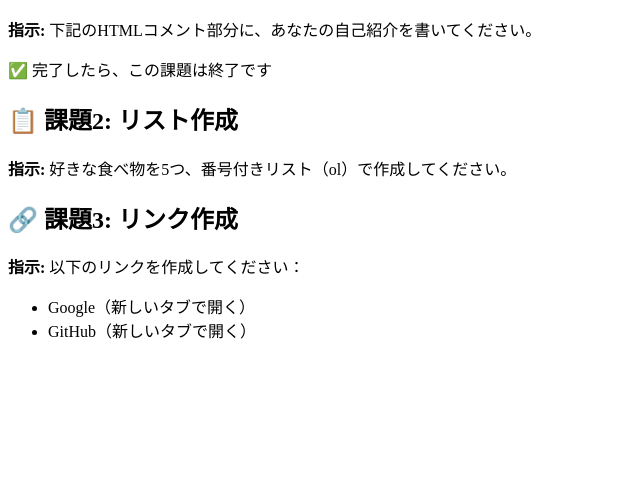
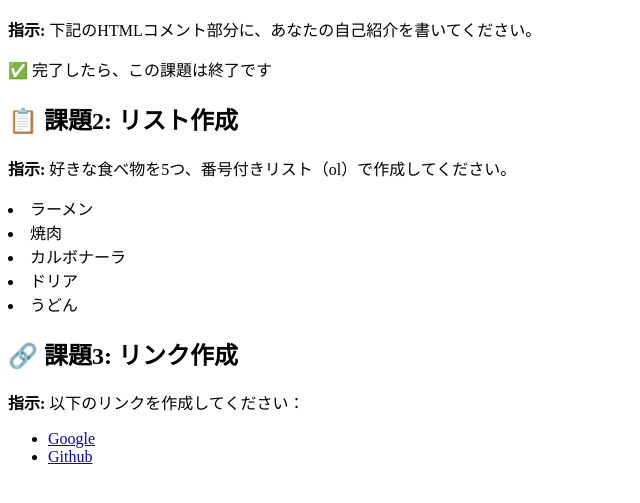
Before and after one commit to omu-aaa24026/https-omu-aaa24026.github.io, a plain HTML site: page index.html in a window 1280 px wide. Shown: the part 127-630 px from the top of the page, without its empty margins (0-640 px from the left). Drawn offline with Linux system fonts and the light colour scheme.

Commit message:
Update index.html

```diff
--- a/index.html
+++ b/index.html
@@ -13,9 +13,9 @@
         <!-- ここに自己紹介のHTMLを書いてください
         例:
         <h3>自己紹介</h3>
-        <p>名前: 山田太郎</p>
+        <p>名前: 井出颯太</p>
         <p>職業: 大学生</p>
-        <p>趣味: プログラミング、読書</p>
+        <p>趣味: 野球観戦、ボーリング</p>
         -->
         <p>✅ 完了したら、この課題は終了です</p>
     </div>
@@ -23,13 +23,20 @@
         <h2>📋 課題2: リスト作成</h2>
         <p><strong>指示:</strong> 好きな食べ物を5つ、番号付きリスト（ol）で作成してください。</p>
         <!-- ここに好きな食べ物のリストを作成してください -->
+        <o1>
+            <li>ラーメン</li>
+            <li>焼肉</li>
+            <li>カルボナーラ</li>
+            <li>ドリア</li>
+            <li>うどん</li>
+        </o1>
     </div>
     <div>
         <h2>🔗 課題3: リンク作成</h2>
         <p><strong>指示:</strong> 以下のリンクを作成してください：</p>
         <ul>
-            <li>Google（新しいタブで開く）</li>
-            <li>GitHub（新しいタブで開く）</li>
+            <li><a href="https://www.google.com/?hl=ja">Google</li>
+            <li><a href="https://github.co.jp/">Github</li>
         </ul>
       <!-- ここにリンクを作成してください -->
     </div>
```
